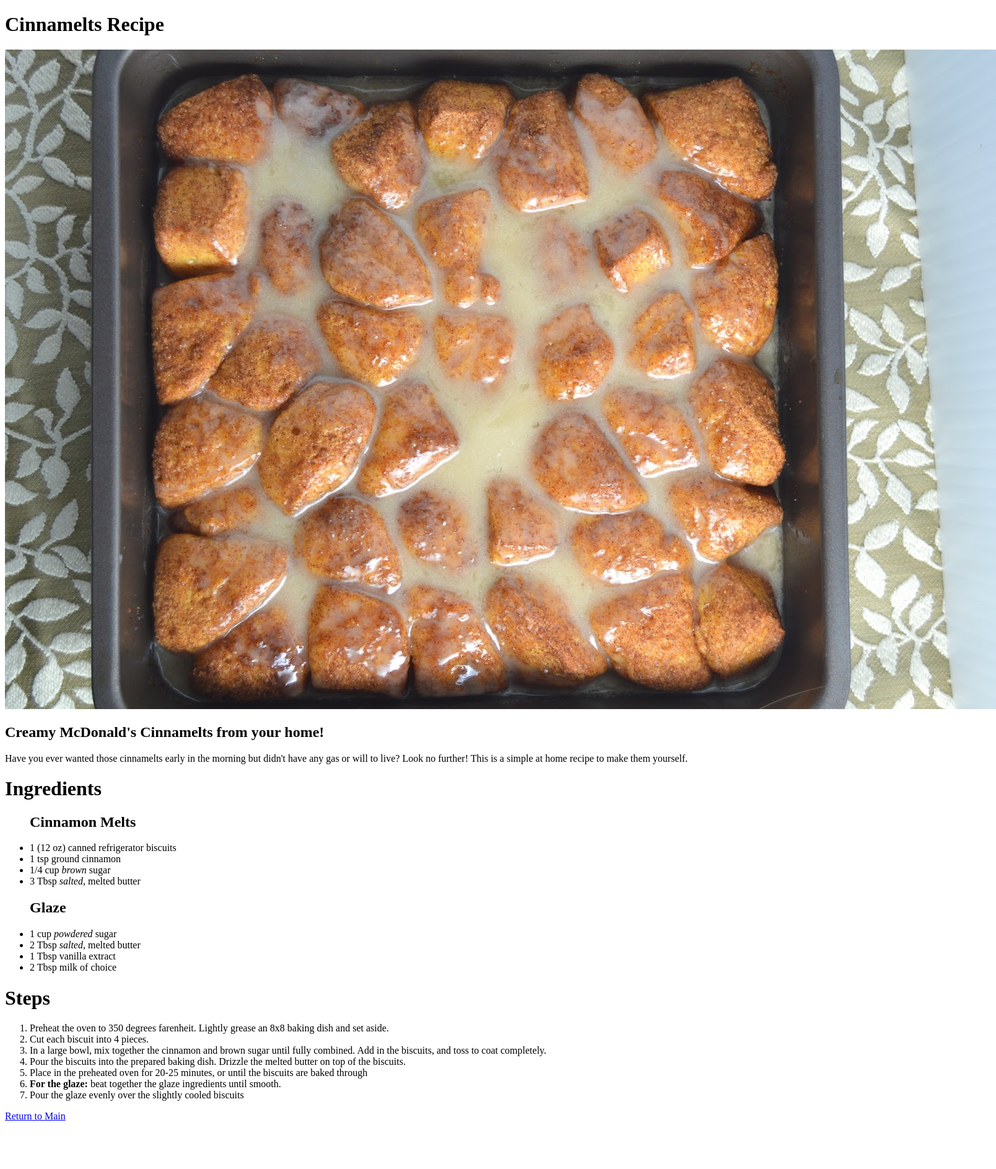
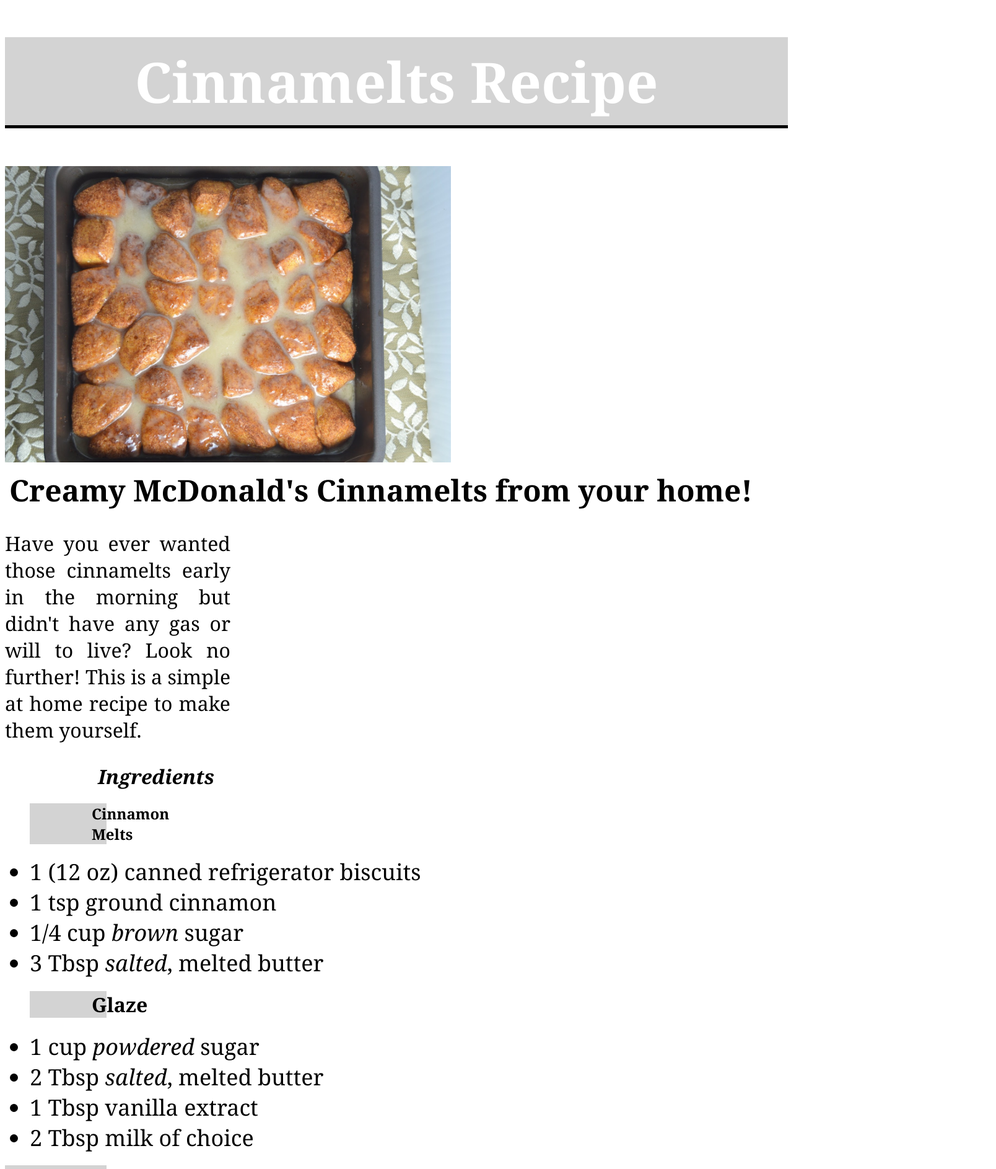
Before and after one commit to JoshO13/odin-recipes, a plain HTML site: page recipes/melt.html in a window 1280 px wide. Shown: the top 1886 px of the page at 62% size, 1608 px wide, since content can reach past the window. Before the commit the page ends 1818 px from the top, so only its background shows below. Drawn offline with Linux system fonts and the light colour scheme.

Commit message:
Updated CSS

```diff
--- a/recipes/melt.html
+++ b/recipes/melt.html
@@ -1,46 +1,47 @@
 <!DOCTYPE html>
 <html lang="en">
 <head>
+    <link rel="stylesheet" href="/styles.css">
     <meta charset="UTF-8">
     <meta http-equiv="X-UA-Compatible" content="IE=edge">
     <meta name="viewport" content="width=device-width, initial-scale=1.0">
     <title>McDonald's Cinnamelt at-home recipe</title>
 </head>
 <body>
-    <h1>Cinnamelts Recipe</h1>
+    <h1 class="main header">Cinnamelts Recipe</h1>
 
-    <img src="../img/cm.JPG">
+    <img style="height: auto; width: 720px;" src="../img/cm.JPG">
 
-    <h2>Creamy McDonald's Cinnamelts from your home!</h2>
+    <h2 class="meltheader">Creamy McDonald's Cinnamelts from your home!</h2>
 
-    <p>Have you ever wanted those cinnamelts early in the morning but didn't have any gas or will to live? Look no further!
+    <p class="meltsmallhead">Have you ever wanted those cinnamelts early in the morning but didn't have any gas or will to live? Look no further!
         This is a simple at home recipe to make them yourself.
     </p>
 
-    <h1>Ingredients</h1>
+    <h1 class="head one">Ingredients</h1>
         <ul>
-            <h2>Cinnamon Melts</h2>
-                <li>1 (12 oz) canned refrigerator biscuits</li>
-                <li>1 tsp ground cinnamon</li>
-                <li>1/4 cup <em>brown</em> sugar</li>
-                <li>3 Tbsp <em>salted</em>, melted butter</li>
+            <h2 class="head two" id="glaze">Cinnamon Melts</h2>
+                <li class="meltparts">1 (12 oz) canned refrigerator biscuits</li>
+                <li class="meltparts">1 tsp ground cinnamon</li>
+                <li class="meltparts">1/4 cup <em>brown</em> sugar</li>
+                <li class="meltparts">3 Tbsp <em>salted</em>, melted butter</li>
         </ul>
         <ul>
-            <h2>Glaze</h2>
-                <li>1 cup <em>powdered</em> sugar</li>
-                <li>2 Tbsp <em>salted</em>, melted butter</li>
-                <li>1 Tbsp vanilla extract</li>
-                <li>2 Tbsp milk of choice</li>
+            <h1 class="head two" id="glaze">Glaze</h1>
+                <li class="meltparts">1 cup <em>powdered</em> sugar</li>
+                <li class="meltparts">2 Tbsp <em>salted</em>, melted butter</li>
+                <li class="meltparts">1 Tbsp vanilla extract</li>
+                <li class="meltparts">2 Tbsp milk of choice</li>
         </ul>
-    <h1>Steps</h1>
+    <h2 class="head two" id="meltsteps">Steps</h2>
         <ol>
-            <li>Preheat the oven to 350 degrees farenheit. Lightly grease an 8x8 baking dish and set aside.</li>
-            <li>Cut each biscuit into 4 pieces.</li>
-            <li>In a large bowl, mix together the cinnamon and brown sugar until fully combined. Add in the biscuits, and toss to coat completely.</li>
-            <li>Pour the biscuits into the prepared baking dish. Drizzle the melted butter on top of the biscuits.</li>
-            <li>Place in the preheated oven for 20-25 minutes, or until the biscuits are baked through</li>
-            <li> <strong>For the glaze:</strong> beat together the glaze ingredients until smooth.</li>
-            <li>Pour the glaze evenly over the slightly cooled biscuits</li>
+            <li class="meltstep">Preheat the oven to 350 degrees farenheit. Lightly grease an 8x8 baking dish and set aside.</li>
+            <li class="meltstep">Cut each biscuit into 4 pieces.</li>
+            <li class="meltstep">In a large bowl, mix together th    e cinnamon and brown sugar until fully combined. Add in the biscuits, and toss to coat completely.</li>
+            <li class="meltstep">Pour the biscuits into the prepared baking dish. Drizzle the melted butter on top of the biscuits.</li>
+            <li class="meltstep">Place in the preheated oven for 20-25 minutes, or until the biscuits are baked through</li>
+            <li class="meltstep"> <strong>For the glaze:</strong> beat together the glaze ingredients until smooth.</li>
+            <li class="meltstep">Pour the glaze evenly over the slightly cooled biscuits</li>
         </ol>
 <!--Link to main page-->
 <a href="../index.html">Return to Main</a>
--- /dev/null
+++ b/styles.css
@@ -0,0 +1,66 @@
+/* INDEX */
+* {
+    font-family: Georgia, "Times New Roman", Helvetica;
+}
+
+.main.header {
+    font-size: 90px;
+    text-align: center;
+    background-color:lightgray;
+    color: white;
+    border-bottom-style: solid;
+    border-width: thick;
+    border-color: black;
+    padding-bottom: 10px;
+    padding-top: 10px;
+}
+
+.list {
+    font-size: 42px;
+    text-align: center;
+    padding: 100px 25px 100px 25px;
+}
+
+.list a {
+    text-decoration: none;
+    color: black;
+}
+/* Melts */
+
+.meltheader {
+    font-size: 48px;
+    margin: 7px 7px 7px 7px;
+}
+
+.meltsmallhead {
+    font-size: 32px;
+    margin-right: 900px;
+    text-align: justify;
+}
+
+.head.one {
+    padding-left: 150px;
+    font-style: italic;
+}
+
+.head.two {
+    background-color: lightgray;
+    color: black;
+    margin-right: 1100px;
+}
+
+#glaze {
+    padding-left: 100px;
+}
+
+.meltparts {
+    font-size: 36px;
+}
+
+#meltsteps {
+    padding-left: 50px;
+}
+
+.meltstep {
+    font-size: 36px;
+}
```
Also changed, not shown: index.html (+6 -5 lines), recipes/butterSnicker.html (+24 -25 lines), recipes/pancake.html (+18 -17 lines).
